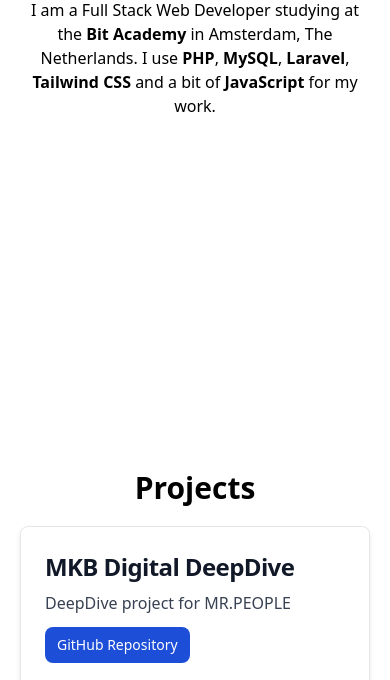
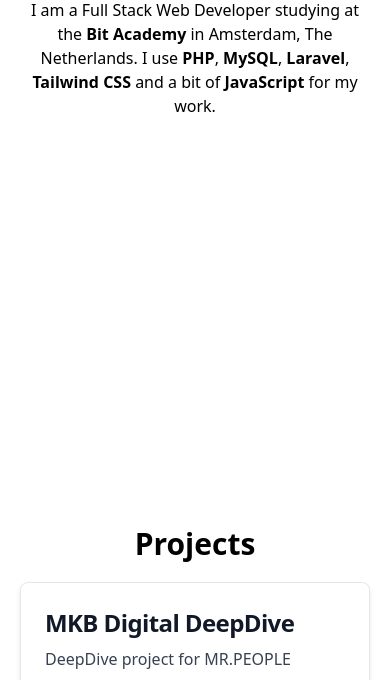
Before and after one commit to praxand/praxand.github.io, a website: page index.html in a window 390 px wide. Shown: the part 394-1074 px from the top of the page. Drawn offline with Linux system fonts and the light colour scheme.

Commit message:
fixed issues

```diff
--- a/index.html
+++ b/index.html
@@ -65,7 +65,7 @@
         </div>
 
         <div id="projects" class="min-h-screen py-5">
-            <h2 class="text-3xl font-bold text-center pb-5 md:pt-14 dark:text-white">Projects</h2>
+            <h2 class="text-3xl font-bold text-center pt-14 pb-5 dark:text-white">Projects</h2>
 
             <div id="cards" class="grid grid-cols-1 sm:grid-cols-2 gap-4">
                 <div
@@ -105,7 +105,6 @@
         </div>
     </div>
 
-    <script src="./js/navigation.js"></script>
     <script src="./js/themeSwitch.js"></script>
 </body>
 
```
Also changed, not shown: css/style.css.
